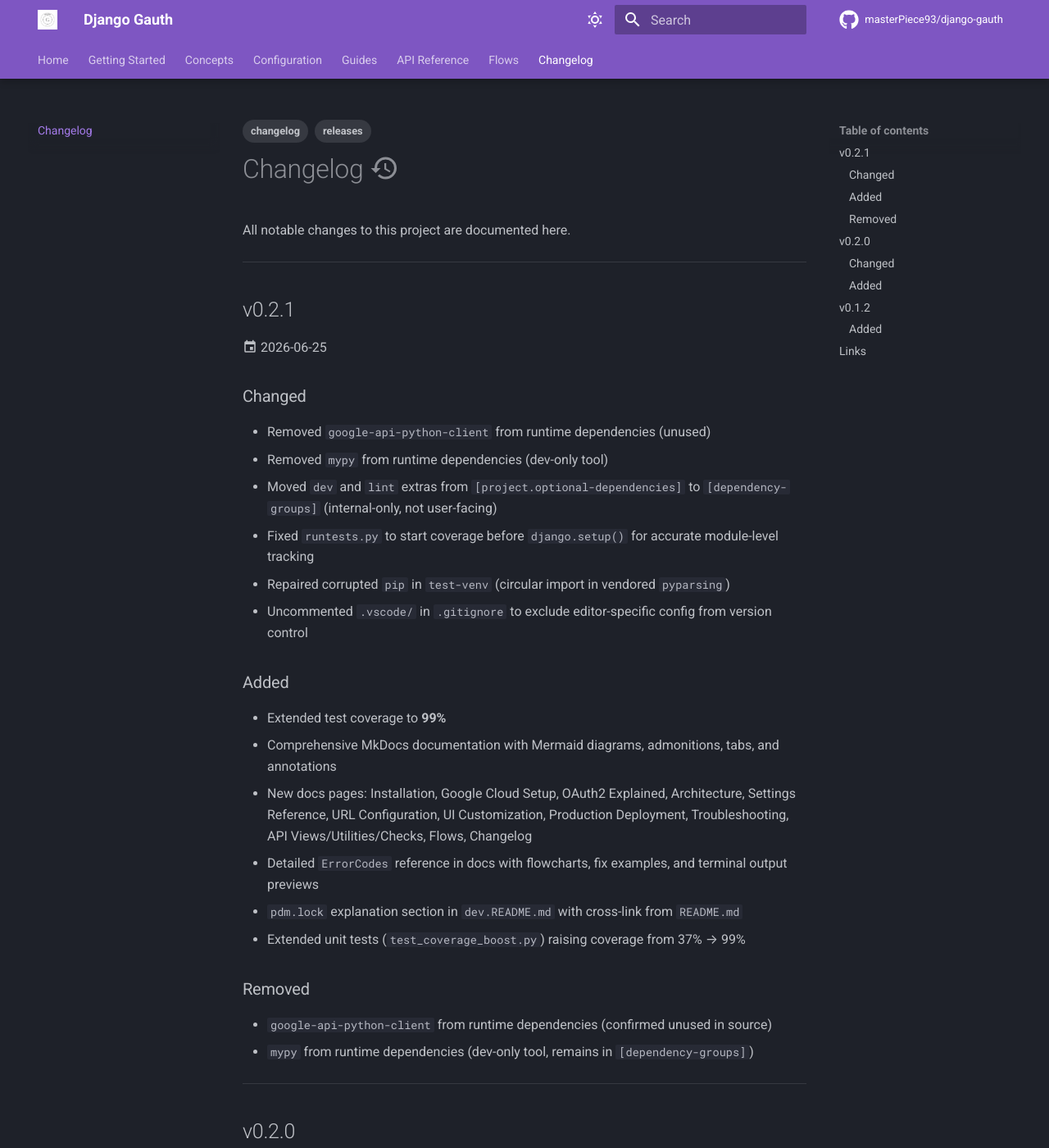
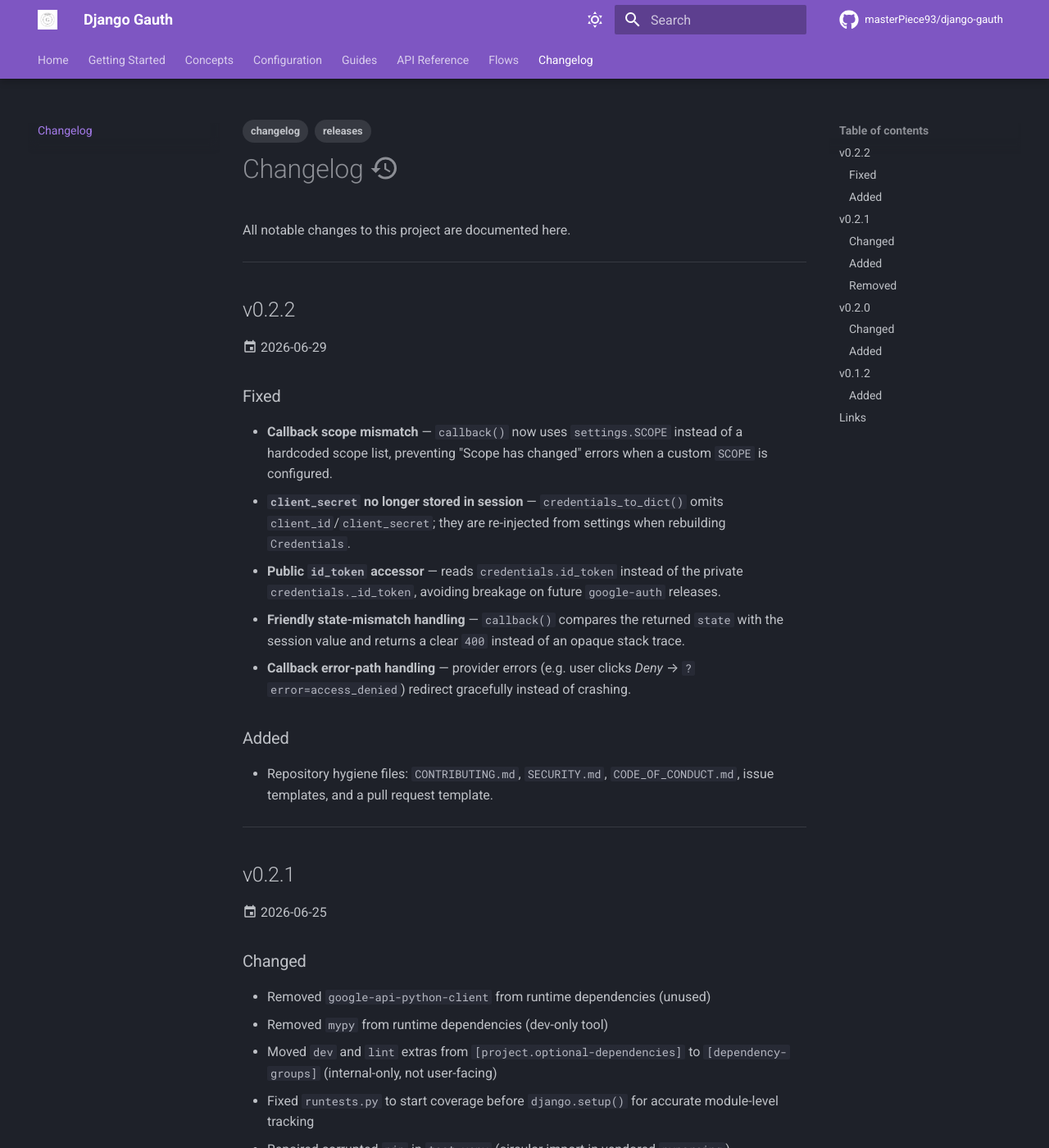
Before and after one commit to masterPiece93/django-gauth, an MkDocs documentation site: the page built from docs/changelog.md, in a window 1280 px wide and 1400 px high. Shown: the whole window at 82% size. Built offline with MkDocs 1.6.1 and Material for MkDocs 9.7.7, drawn with Linux system fonts in a browser that asks for light colours; comment, search, counter and statistics services are not loaded; the version menu is left out.

Commit message:
release 0.2.2 prepared. bumped version. updated docs

```diff
--- a/docs/changelog.md
+++ b/docs/changelog.md
@@ -9,6 +9,24 @@
 # Changelog :material-history:
 
 All notable changes to this project are documented here.
+
+---
+
+## v0.2.2
+
+:material-calendar: 2026-06-29
+
+### Fixed
+
+- **Callback scope mismatch** — `callback()` now uses `settings.SCOPE` instead of a hardcoded scope list, preventing "Scope has changed" errors when a custom `SCOPE` is configured.
+- **`client_secret` no longer stored in session** — `credentials_to_dict()` omits `client_id`/`client_secret`; they are re-injected from settings when rebuilding `Credentials`.
+- **Public `id_token` accessor** — reads `credentials.id_token` instead of the private `credentials._id_token`, avoiding breakage on future `google-auth` releases.
+- **Friendly state-mismatch handling** — `callback()` compares the returned `state` with the session value and returns a clear `400` instead of an opaque stack trace.
+- **Callback error-path handling** — provider errors (e.g. user clicks *Deny* → `?error=access_denied`) redirect gracefully instead of crashing.
+
+### Added
+
+- Repository hygiene files: `CONTRIBUTING.md`, `SECURITY.md`, `CODE_OF_CONDUCT.md`, issue templates, and a pull request template.
 
 ---
 
--- a/pyproject.toml
+++ b/pyproject.toml
@@ -4,7 +4,7 @@
 
 [project]
 name = "django_gauth"
-version = "0.2.1"
+version = "0.2.2"
 authors = [
     {name = "Ankit Kumar", email = "ankit.kumar05@telusdigital.com"},
     {name = "Ankit Yadav", email = "ankit8290@gmail.com"},
```
Also changed, not shown: CHANGELOG.md (+4 -1 lines).
